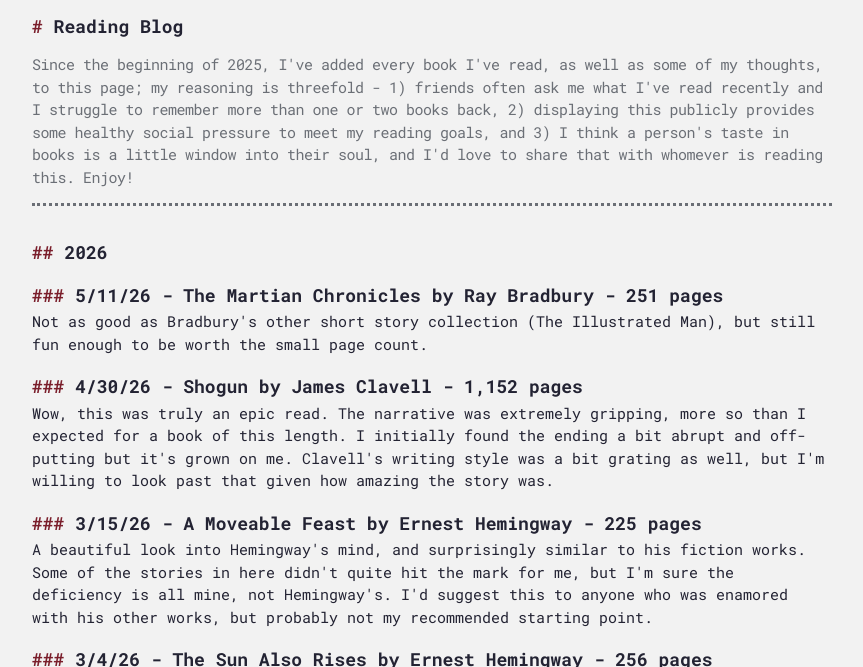
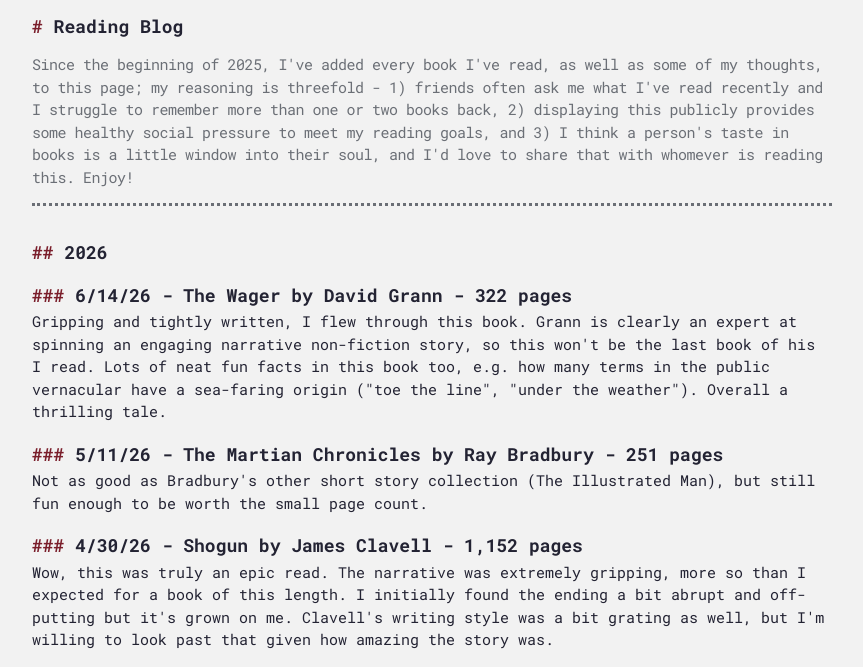
Before and after one commit to doorlay/website, a plain HTML site: page reading.html in a window 1280 px wide. Shown: the part 64-731 px from the top of the page, without its empty margins (208-1071 px from the left). Drawn offline with Linux system fonts and the light colour scheme.

Commit message:
Add latest book

```diff
--- a/reading.html
+++ b/reading.html
@@ -27,6 +27,10 @@
       <hr/>
 
       <h2 class="year-divider">2026</h2>
+	  <h3 class="book-title">6/14/26 - The Wager by David Grann - 322 pages</h3>
+	  <p class="book-description">
+	  	Gripping and tightly written, I flew through this book. Grann is clearly an expert at spinning an engaging narrative non-fiction story, so this won't be the last book of his I read. Lots of neat fun facts in this book too, e.g. how many terms in the public vernacular have a sea-faring origin ("toe the line", "under the weather"). Overall a thrilling tale.
+	  </p>
 	  <h3 class="book-title">5/11/26 - The Martian Chronicles by Ray Bradbury - 251 pages</h3>
 	  <p class="book-description">
 		Not as good as Bradbury's other short story collection (The Illustrated Man), but still fun enough to be worth the small page count.
```
